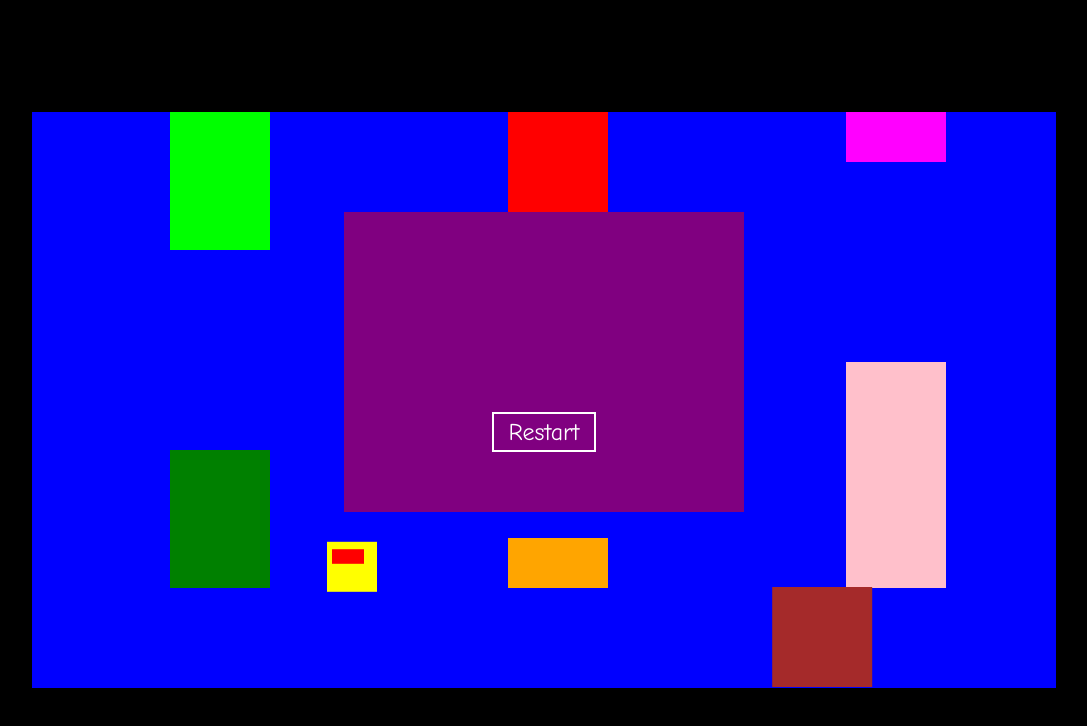
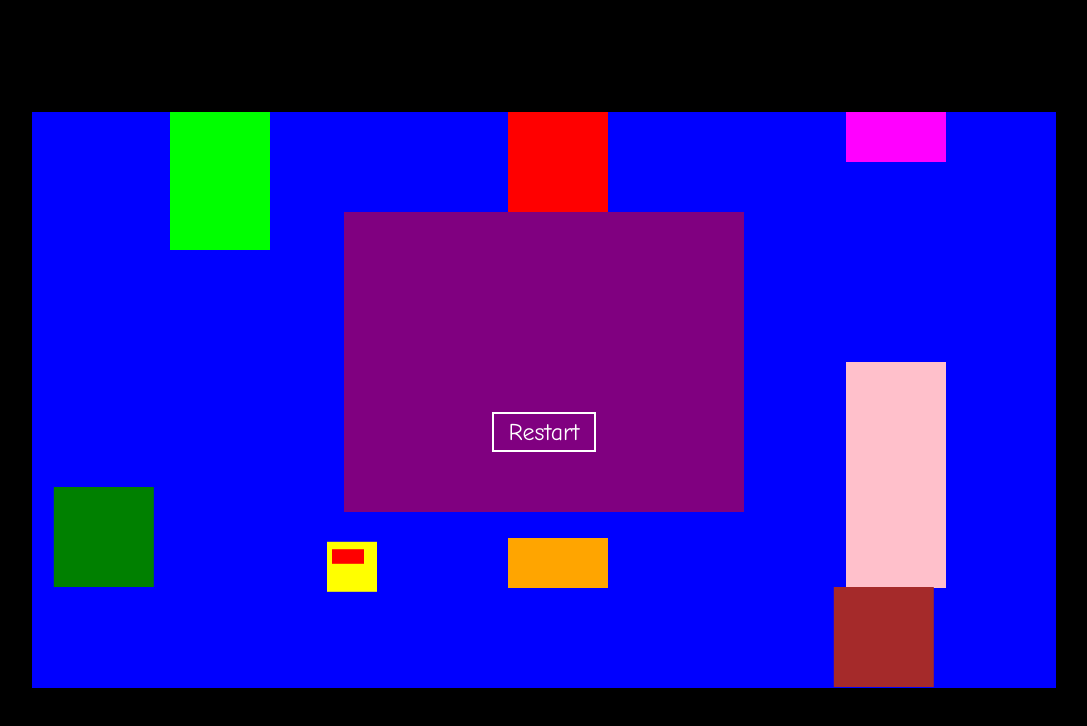
Before and after one commit to halldis13/flappybird, a website: page app/index.html in a window 1280 px wide. Shown: the whole page, without its empty margins (96-1183 px from the left). Drawn offline with nearby package versions, Linux system fonts and the light colour scheme; files that its build step writes are made by us from their sources.

Commit message:
pipe object moves

```diff
--- a/app/index.html
+++ b/app/index.html
@@ -28,20 +28,23 @@
             <div class="Player">
                 <div class="Player-wings"></div>
             </div>
-            <div class="Pipe">
-                <div class="PipeTop1">
-                </div>
-                <div class="PipeBottom1">
-                </div>
-                <div class="PipeTop2">
-                </div>
-                <div class="PipeBottom2">
-                </div>
-                <div class="PipeTop3">
-                </div>
-                <div class="PipeBottom3">
-                </div>
+
+            <!--P = Pipe
+                T = Top
+                B = Bottom-->
+            <div class="PT1">
             </div>
+            <div class="PB1">
+            </div>
+            <div class="PT2">
+            </div>
+            <div class="PB2">
+            </div>
+            <div class="PT3">
+            </div>
+            <div class="PB3">
+            </div>
+
             <div class="Ground">
             </div>
             <div class="Scoreboard">
--- a/app/scripts/game.js
+++ b/app/scripts/game.js
@@ -10,7 +10,7 @@ window.Game = (function() {
 	var Game = function(el) {
 		this.el = el;
 		this.player = new window.Player(this.el.find('.Player'), this);
-		this.pipe = new window.Pipe(this.el.find('.Pipe'), this);
+		this.pipe1 = new window.Pipe(this.el.find('.PB1'), this, true);
 		this.ground = new window.Ground(this.el.find('.Ground'), this);
 		this.isPlaying = false;
 
@@ -35,7 +35,7 @@ window.Game = (function() {
 
 		// Update game entities.
 		this.player.onFrame(delta);
-		this.pipe.onFrame(delta);
+		this.pipe1.onFrame(delta);
 		this.ground.onFrame(delta);
 
 		// Request next frame.
@@ -59,7 +59,7 @@ window.Game = (function() {
 	 */
 	Game.prototype.reset = function() {
 		this.player.reset();
-		this.pipe.reset();
+		this.pipe1.reset();
 		this.ground.reset();
 	};
 
--- a/app/scripts/ground.js
+++ b/app/scripts/ground.js
@@ -5,7 +5,7 @@ window.Ground = (function() {
 
 	// All these constants are in em's, multiply by 10 pixels
 	// for 1024x576px canvas.
-	var SPEED = 30; // * 10 pixels per second
+	var SPEED = 20; // * 10 pixels per second
 	var WIDTH = 10;
 	var HEIGHT = 10;
 	var INITIAL_POSITION_X = 93;
@@ -28,19 +28,17 @@ window.Ground = (function() {
 	Ground.prototype.onFrame = function(delta) {
 		this.pos.x -= delta * SPEED;
 
-		console.log(this.pos.x);
-		this.checkCollisionWithBounds();
+		this.checkOutOfBounds();
 
 		// Update UI
 		this.el.css('transform', 'translateZ(0) translate(' + this.pos.x + 'em, ' + this.pos.y + 'em)');
 	};
 
-	Ground.prototype.checkCollisionWithBounds = function() {
-		console.log("------------");
-		console.log(this.pos.x);
-		console.log(this.game.WORLD_WIDTH);
-		if (this.pos.x +WIDTH < 0)
+	Ground.prototype.checkOutOfBounds = function() {
+		if (this.pos.x +WIDTH < 0){
 			return this.reset();
+		}
+
 	};
 
 	return Ground;
--- a/app/scripts/pipe.js
+++ b/app/scripts/pipe.js
@@ -5,30 +5,48 @@ window.Pipe = (function() {
 
 	// All these constants are in em's, multiply by 10 pixels
 	// for 1024x576px canvas.
-	var SPEED = 30; // * 10 pixels per second
-	var WIDTH = 5;
-	var HEIGHT = 5;
-	var INITIAL_POSITION_X = 0;
-	var INITIAL_POSITION_Y = 0;
+	var SPEED = 20; // * 10 pixels per second
+	var WIDTH = 10;
+	var HEIGHT = 10;
+	var INITIAL_POSITION_X = 15;
+	var INITIAL_POSITION_Y = 38;
 
-	var Pipe = function(el, game) {
+	var Pipe = function(el, game, first) {
 		this.el = el;
 		this.game = game;
 		this.pos = { x: 0, y: 0 };
+		this.first = first;
 	};
 
 	/**
 	 * Resets the state of the player for a new game.
 	 */
 	Pipe.prototype.reset = function() {
+		if (this.first === true){
+			console.log("FIRST");
+			this.first = false;
+		}
+		if (this.first === false){
+			console.log("NOT FIRST");
+		}
 		this.pos.x = INITIAL_POSITION_X;
 		this.pos.y = INITIAL_POSITION_Y;
 	};
 
 	Pipe.prototype.onFrame = function(delta) {
+		this.pos.x -= delta * SPEED;
+
+		this.checkOutOfBounds();
 
 		// Update UI
-		//this.el.css('transform', 'translateZ(0) translate(' + this.pos.x + 'em, ' + this.pos.y + 'em)');
+		this.el.css('transform', 'translateZ(0) translate(' + this.pos.x + 'em, ' + this.pos.y + 'em)');
+	};
+
+	Pipe.prototype.checkOutOfBounds = function() {
+		if (this.pos.x +WIDTH < 0){
+			return this.reset();
+		}
+
 	};
 
 	return Pipe;
--- a/app/styles/main.css
+++ b/app/styles/main.css
@@ -25,25 +25,20 @@ Til að byrja með eru þeir fyrst harðkóðaðir og eiga svo að breytast
 
     height: 10em;
 	width: 10em;
-
-	/*left: 19.5%;
-	bottom: 0em;
-	right: 0em;
-	/*width: 102.4em;
-	margin-right: 0em;*/
 	background: brown;
 }
 
-.PipeBottom1 {
+.PB1 {
     position: absolute;
-	left: 33%;
-	bottom: 10em;
-	height: 13.8em;
+
+    margin-top: -0.5em;
+    margin-left: -0.5em;
+
+    height: 10em;
 	width: 10em;
-	margin-left: -20em;
 	background: green;
 }
-.PipeTop1 {
+.PT1 {
     position: absolute;
 	left: 33%;
 	top: 0em;
@@ -52,7 +47,7 @@ Til að byrja með eru þeir fyrst harðkóðaðir og eiga svo að breytast
 	margin-left: -20em;
 	background: lime;
 }
-.PipeBottom2 {
+.PB2 {
     position: absolute;
 	left: 66%;
 	bottom: 10em;
@@ -61,7 +56,7 @@ Til að byrja með eru þeir fyrst harðkóðaðir og eiga svo að breytast
 	margin-left: -20em;
 	background: orange;
 }
-.PipeTop2 {
+.PT2 {
     position: absolute;
 	left: 66%;
 	top: 0em;
@@ -70,7 +65,7 @@ Til að byrja með eru þeir fyrst harðkóðaðir og eiga svo að breytast
 	margin-left: -20em;
 	background: red;
 }
-.PipeBottom3 {
+.PB3 {
     position: absolute;
 	left: 99%;
 	bottom: 10em;
@@ -79,7 +74,7 @@ Til að byrja með eru þeir fyrst harðkóðaðir og eiga svo að breytast
 	margin-left: -20em;
 	background: pink;
 }
-.PipeTop3 {
+.PT3 {
     position: absolute;
 	left: 99%;
 	top: 0em;
```
